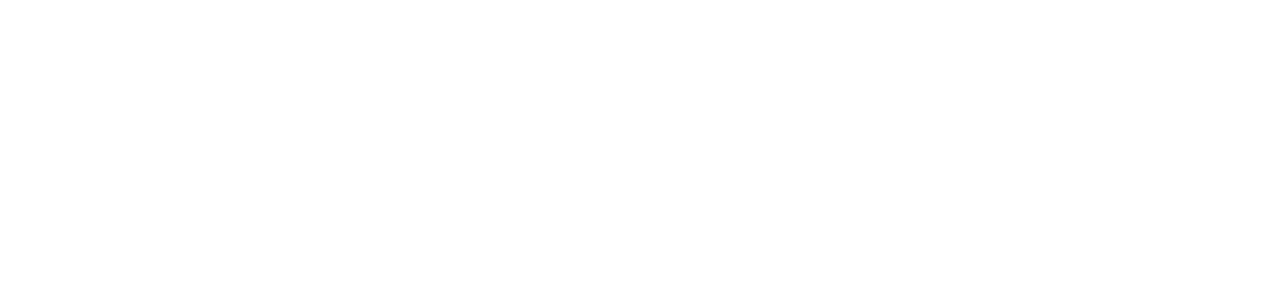
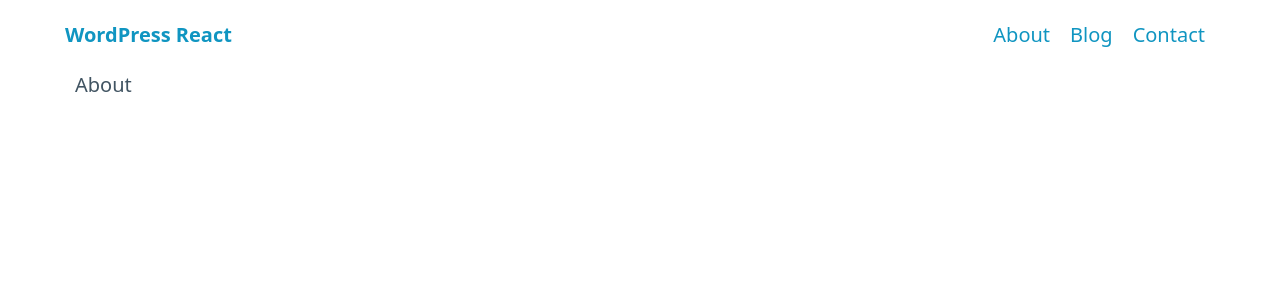
Before and after one commit to love1k4/wpapi.graysky.co.kr, a React (Create React App) app: page /about in a window 1280 px wide. Before the commit this address had no page. Shown: the top 300 px of the page. Built offline with nearby package versions, Linux system fonts and the light colour scheme.

Commit message:
Pico CSS 적용

```diff
--- a/package.json
+++ b/package.json
@@ -7,9 +7,11 @@
     "@emotion/styled": "^11.11.0",
     "@mui/material": "^5.13.2",
     "@mui/styled-engine-sc": "^5.12.0",
+    "@picocss/pico": "^1.5.10",
     "@testing-library/jest-dom": "^5.16.5",
     "@testing-library/react": "^13.4.0",
     "@testing-library/user-event": "^13.5.0",
+    "moment": "^2.29.4",
     "react": "^18.2.0",
     "react-dom": "^18.2.0",
     "react-router-dom": "^6.11.2",
--- a/src/App.css
+++ /dev/null
@@ -1,38 +0,0 @@
-.App {
-  text-align: center;
-}
-
-.App-logo {
-  height: 40vmin;
-  pointer-events: none;
-}
-
-@media (prefers-reduced-motion: no-preference) {
-  .App-logo {
-    animation: App-logo-spin infinite 20s linear;
-  }
-}
-
-.App-header {
-  background-color: #282c34;
-  min-height: 100vh;
-  display: flex;
-  flex-direction: column;
-  align-items: center;
-  justify-content: center;
-  font-size: calc(10px + 2vmin);
-  color: white;
-}
-
-.App-link {
-  color: #61dafb;
-}
-
-@keyframes App-logo-spin {
-  from {
-    transform: rotate(0deg);
-  }
-  to {
-    transform: rotate(360deg);
-  }
-}
--- a/src/App.js
+++ b/src/App.js
@@ -1,14 +1,23 @@
-import './App.css';
 import { BrowserRouter, Routes, Route } from "react-router-dom";
 import Posts from './components/Posts';
+import About from './pages/About';
+import Contact from './pages/Contact';
+import Home from './pages/Home';
+import Header from './components/Header';
 
 function App() {
   return (
-    <BrowserRouter>
-      <Routes>
-        <Route path="/" element={<Posts />} />
-      </Routes>
-    </BrowserRouter>
+    <div className='container'>
+      <BrowserRouter>
+        <Header />
+        <Routes>
+          <Route path="/" element={<Home />} />
+          <Route path="/about" element={<About />} />
+          <Route path="/blog" element={<Posts />} />
+          <Route path="/contact" element={<Contact />} />
+        </Routes>
+      </BrowserRouter>
+    </div>
   );
 }
 
--- /dev/null
+++ b/src/components/Header.jsx
@@ -0,0 +1,17 @@
+import React from 'react';
+import { Link } from 'react-router-dom';
+
+export default function Header() {
+  return (
+    <nav>
+      <ul>
+        <strong><Link className='logo' to='/'>WordPress React</Link></strong>
+      </ul>
+      <ul>
+        <li><Link className='header-nav-item' to='/about'>About</Link></li>
+        <li><Link className='header-nav-item' to='/blog'>Blog</Link></li>
+        <li><Link className='header-nav-item' to='/contact'>Contact</Link></li>
+      </ul>
+    </nav>
+  )
+}
--- a/src/components/Posts.jsx
+++ b/src/components/Posts.jsx
@@ -5,7 +5,7 @@ export default function Posts() {
     const [posts, setPosts] =useState([]);
     useEffect(()=> {
         async function loadPosts(){
-            const response = await fetch('https://ks00.graysky.co.kr/wp-json/wp/v2/posts');
+            const response = await fetch('https://technote.graysky.co.kr/wp-json/wp/v2/posts');
             if(!response.ok) {
                 return;
             }
@@ -15,14 +15,14 @@ export default function Posts() {
         loadPosts();
     },[])
   return (
-    <div>
+    <div className='container'>
         <h1>WP Post API Test</h1>
         <div>
          {posts.map((post, index) => (
             <div key={index}>
                 <div>
-                        <h2 dangerouslySetInnerHTML={{__html: post.title.rendered}} />
-                        <h5 dangerouslySetInnerHTML={{__html: post.content.rendered}} />
+                <sub>Posted {post.date}</sub><strong><h4><div dangerouslySetInnerHTML={{__html: post.title.rendered}} /></h4></strong>
+                        { /*<div dangerouslySetInnerHTML={{__html: post.content.rendered}} /> */ }
                 </div>
             </div>
         ))}
--- a/src/index.css
+++ b/src/index.css
@@ -1,13 +1,2 @@
-body {
-  margin: 0;
-  font-family: -apple-system, BlinkMacSystemFont, 'Segoe UI', 'Roboto', 'Oxygen',
-    'Ubuntu', 'Cantarell', 'Fira Sans', 'Droid Sans', 'Helvetica Neue',
-    sans-serif;
-  -webkit-font-smoothing: antialiased;
-  -moz-osx-font-smoothing: grayscale;
-}
-
-code {
-  font-family: source-code-pro, Menlo, Monaco, Consolas, 'Courier New',
-    monospace;
-}
+@import 'reset.css';
+@import 'pico.css'
--- a/src/index.js
+++ b/src/index.js
@@ -1,8 +1,7 @@
 import React from 'react';
 import ReactDOM from 'react-dom/client';
-import './index.css';
 import App from './App';
-import reportWebVitals from './reportWebVitals';
+import '@picocss/pico'
 
 const root = ReactDOM.createRoot(document.getElementById('root'));
 root.render(
@@ -10,8 +9,3 @@ root.render(
     <App />
   </React.StrictMode>
 );
-
-// If you want to start measuring performance in your app, pass a function
-// to log results (for example: reportWebVitals(console.log))
-// or send to an analytics endpoint. Learn more: https://bit.ly/CRA-vitals
-reportWebVitals();
--- /dev/null
+++ b/src/pages/About.jsx
@@ -0,0 +1,7 @@
+import React from 'react'
+
+export default function About() {
+  return (
+    <div>About</div>
+  )
+}
--- /dev/null
+++ b/src/pages/Contact.jsx
@@ -0,0 +1,7 @@
+import React from 'react'
+
+export default function Contact() {
+  return (
+    <div>Contact</div>
+  )
+}
--- /dev/null
+++ b/src/pages/Home.jsx
@@ -0,0 +1,17 @@
+import React from 'react';
+import { Link } from 'react-router-dom';
+
+export default function Home() {
+  return (
+    <div className='container'>
+      <div style={{display:'flex', marginTop:'50px', marginBottom: '50px', alignItems:'center', justifyContent:'center'}} alt='thumnail'>
+        <img src="/images/technote_thum_wp-react.png" />
+      </div>
+      <article>
+        WordPress를 Headless CMS로 사용하기 위한 샘플 예제로 제작된 App입니다.<p />
+        Blog메뉴에서 불러오는 데이터는 Technote@Graysky에서 최근글을 json으로 passing 받은 데이터를 바인딩하고 있습니다.<p />
+        관련 예제는 <Link to='https://technote.graysky.co.kr/dev/wp-json-%ec%98%88%ec%a0%9c/' target='_blank'>Technote@Graysky</Link> 에 첨부해 두었습니다.
+      </article>
+    </div>
+  )
+}
--- a/src/reportWebVitals.js
+++ /dev/null
@@ -1,13 +0,0 @@
-const reportWebVitals = onPerfEntry => {
-  if (onPerfEntry && onPerfEntry instanceof Function) {
-    import('web-vitals').then(({ getCLS, getFID, getFCP, getLCP, getTTFB }) => {
-      getCLS(onPerfEntry);
-      getFID(onPerfEntry);
-      getFCP(onPerfEntry);
-      getLCP(onPerfEntry);
-      getTTFB(onPerfEntry);
-    });
-  }
-};
-
-export default reportWebVitals;
--- /dev/null
+++ b/src/reset.css
@@ -0,0 +1,43 @@
+html, body, div, span, applet, object, iframe,
+h1, h2, h3, h4, h5, h6, p, blockquote, pre,
+a, abbr, acronym, address, big, cite, code,
+del, dfn, em, img, ins, kbd, q, s, samp,
+small, strike, strong, sub, sup, tt, var,
+b, u, i, center,
+dl, dt, dd, ol, ul, li,
+fieldset, form, label, legend,
+table, caption, tbody, tfoot, thead, tr, th, td,
+article, aside, canvas, details, embed,
+figure, figcaption, footer, header, hgroup,
+menu, nav, output, ruby, section, summary,
+time, mark, audio, video {
+	margin: 0;
+	padding: 0;
+	border: 0;
+	font-size: 100%;
+	font: inherit;
+	vertical-align: baseline;
+}
+/* HTML5 display-role reset for older browsers */
+article, aside, details, figcaption, figure,
+footer, header, hgroup, menu, nav, section {
+	display: block;
+}
+body {
+	line-height: 1;
+}
+ol, ul {
+	list-style: none;
+}
+blockquote, q {
+	quotes: none;
+}
+blockquote:before, blockquote:after,
+q:before, q:after {
+	content: '';
+	content: none;
+}
+table {
+	border-collapse: collapse;
+	border-spacing: 0;
+}
```
Also changed, not shown: public/images/technote_thum_wp-react.png (added), 1 other file (tests, documents, lock files or other folders).
